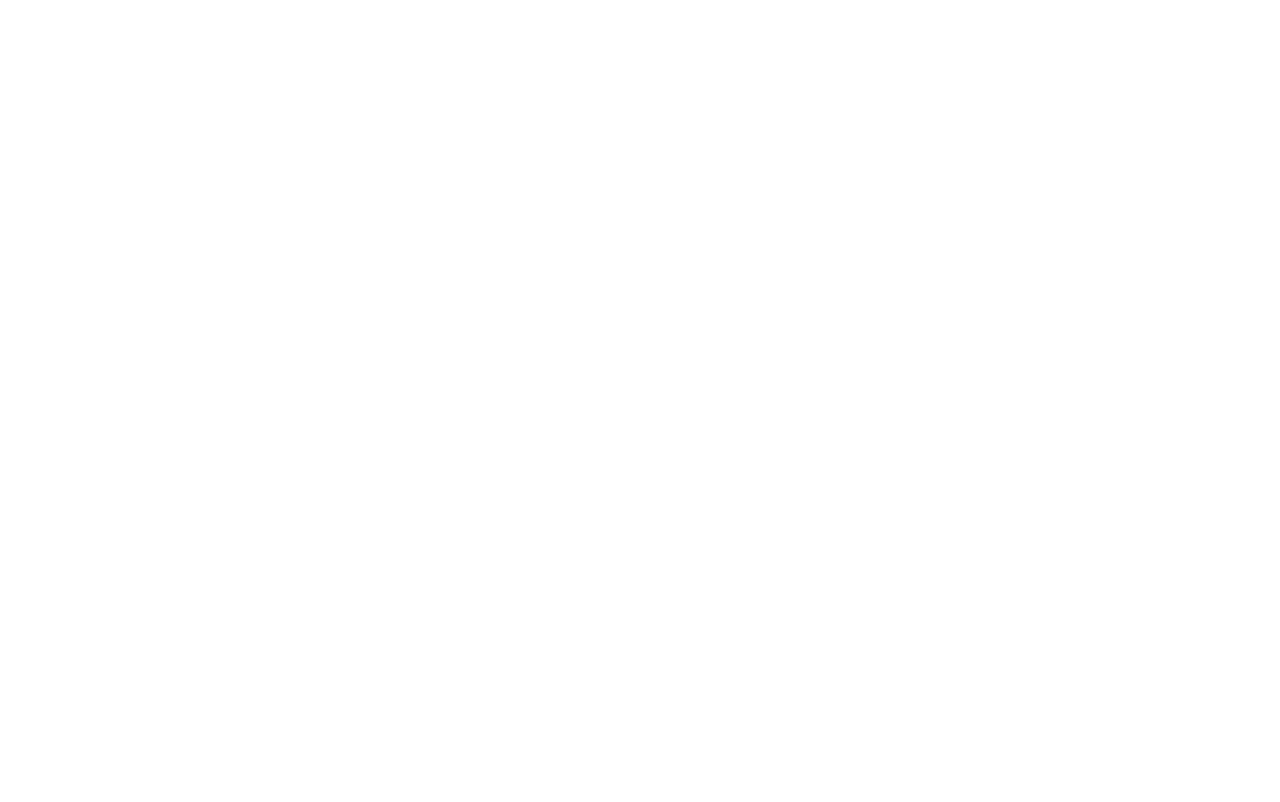
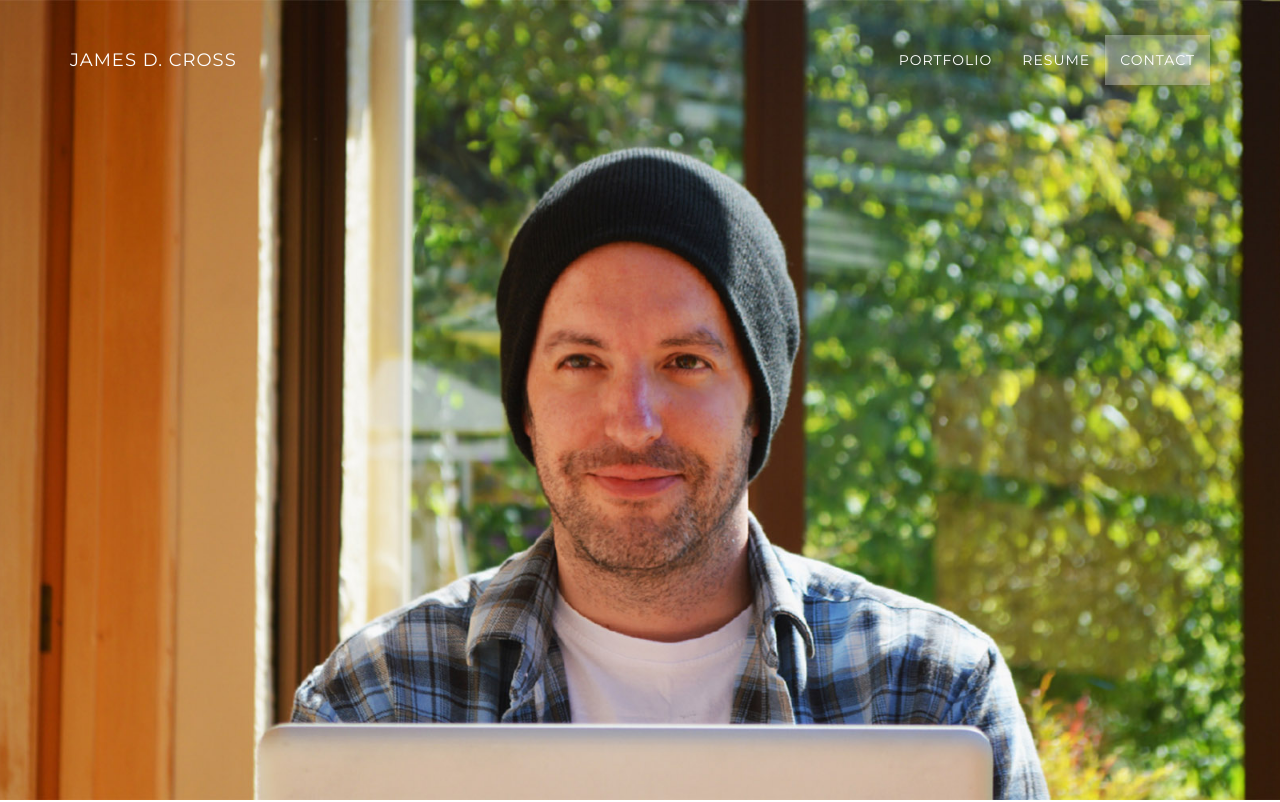
Before and after one commit to JamesDCross/jamesdcross.github.io, a plain HTML site: page index.html in a window 1280 px wide. Shown: the top 802 px of the page. Drawn offline with nearby package versions, Linux system fonts and the light colour scheme.

Commit message:
Update Index.css

```diff
--- a/css/Index.css
+++ b/css/Index.css
@@ -149,7 +149,7 @@ p {
   /*padding: 100px 0;*/
   text-align: center;
   color: black;
-  background: url(img/intro-bg.jpg) no-repeat bottom center scroll;
+  background: url(../img/intro-bg.jpg) no-repeat bottom center scroll;
 
 
 
```
